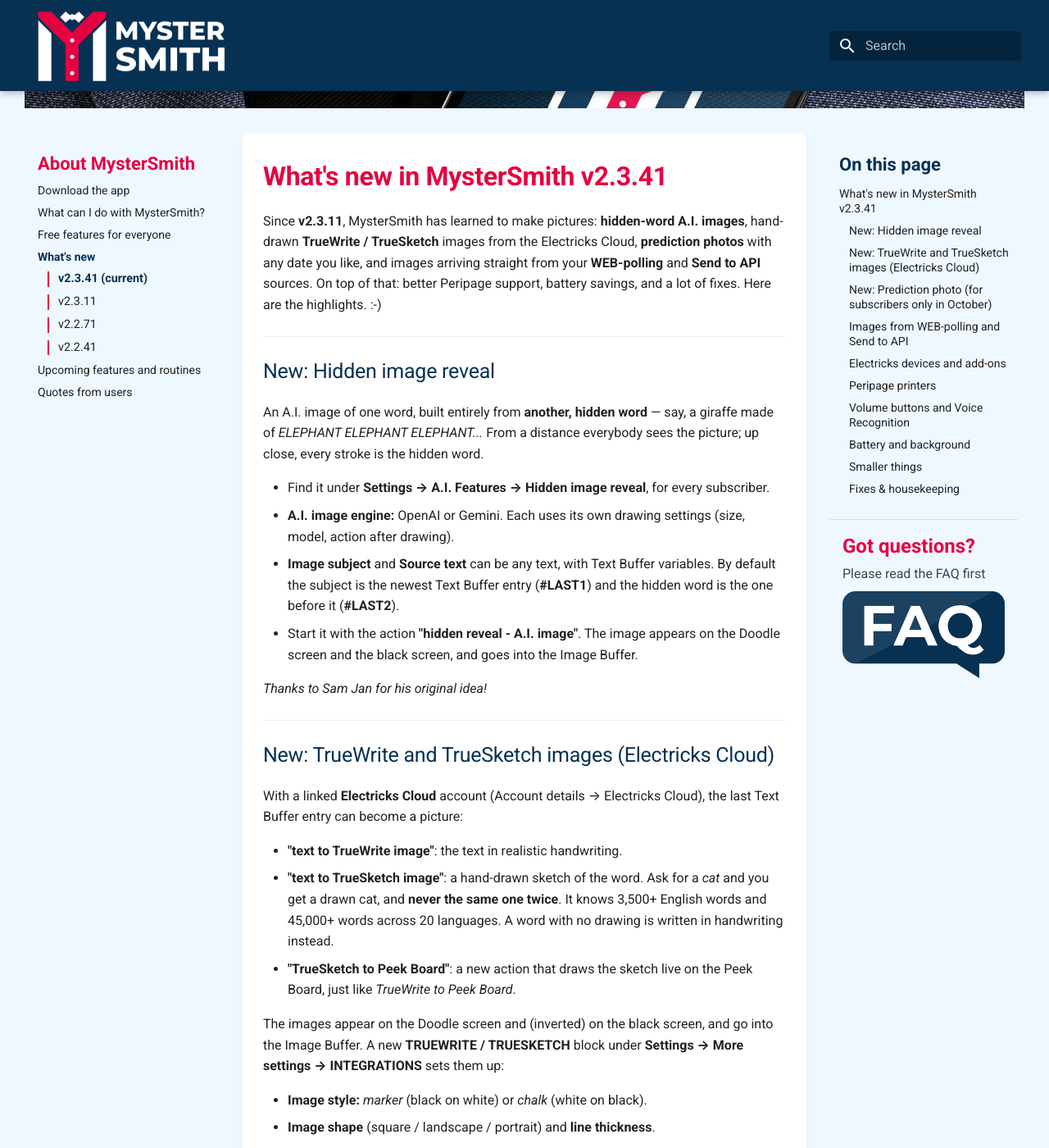
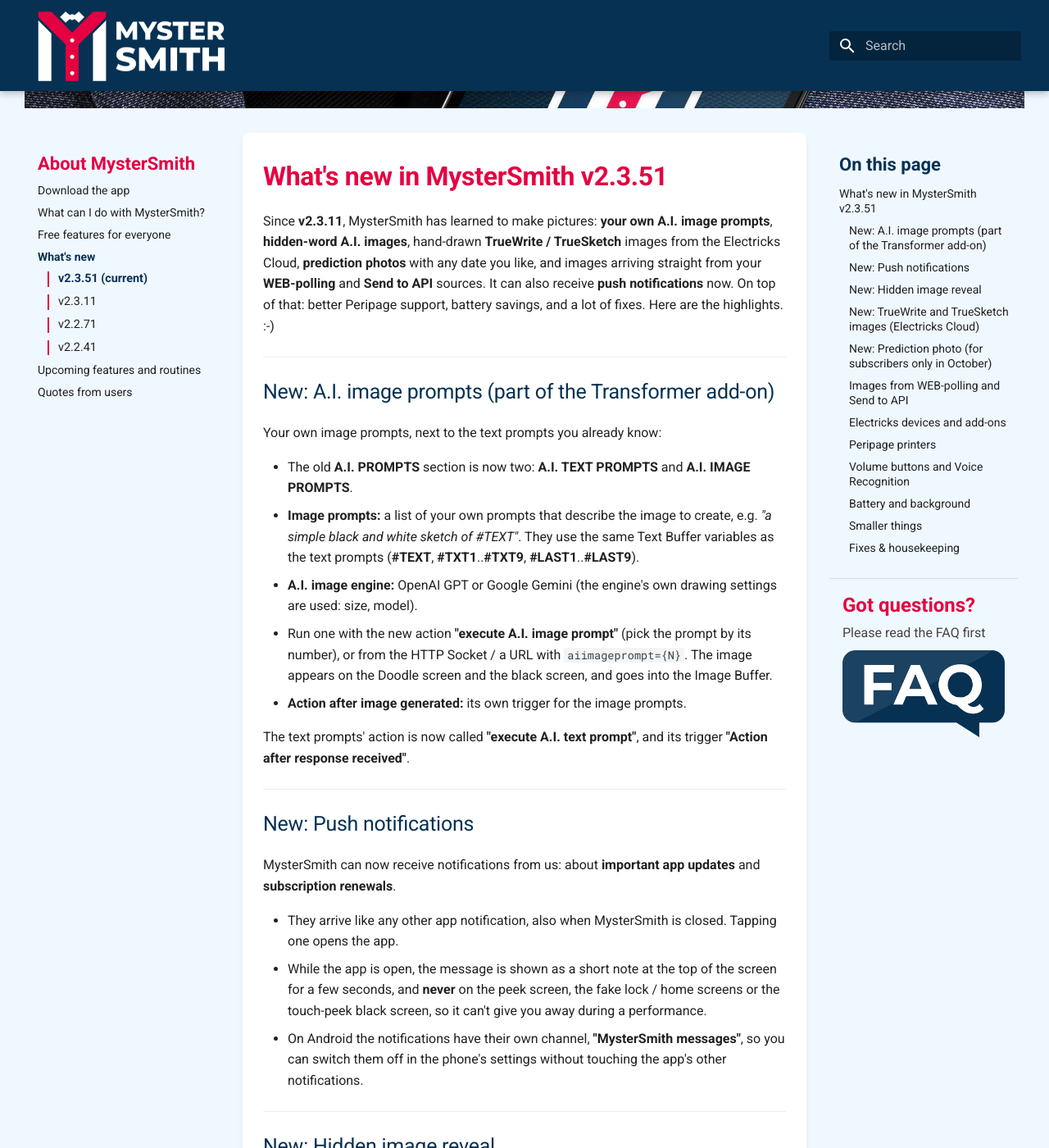
Before and after one commit to ragcsalo/mystersmith-docs, an MkDocs documentation site: the page built from docs/about-mystersmith/whats-new.md, in a window 1280 px wide and 1400 px high, scrolled down 347 px. Shown: the whole window at 82% size. Built offline with MkDocs 1.6.1 and Material for MkDocs 9.7.7, drawn with Linux system fonts in a browser that asks for light colours.

Commit message:
What's new: v2.3.51 (overwrites v2.3.41) - A.I. image prompts, push notifications
Co-Authored-By: Claude Opus 5.5 <noreply@anthropic.com>

```diff
--- a/docs/about-mystersmith/whats-new.md
+++ b/docs/about-mystersmith/whats-new.md
@@ -1,11 +1,35 @@
 ---
 title: "What's new"
-date: 2026-10-18 12:00:00
+date: 2026-10-19 12:00:00
 ---
 
-# What's new in MysterSmith v2.3.41
+# What's new in MysterSmith v2.3.51
 
-Since **v2.3.11**, MysterSmith has learned to make pictures: **hidden-word A.I. images**, hand-drawn **TrueWrite / TrueSketch** images from the Electricks Cloud, **prediction photos** with any date you like, and images arriving straight from your **WEB-polling** and **Send to API** sources. On top of that: better Peripage support, battery savings, and a lot of fixes. Here are the highlights. :-)
+Since **v2.3.11**, MysterSmith has learned to make pictures: **your own A.I. image prompts**, **hidden-word A.I. images**, hand-drawn **TrueWrite / TrueSketch** images from the Electricks Cloud, **prediction photos** with any date you like, and images arriving straight from your **WEB-polling** and **Send to API** sources. It can also receive **push notifications** now. On top of that: better Peripage support, battery savings, and a lot of fixes. Here are the highlights. :-)
+
+---
+
+## New: A.I. image prompts (part of the Transformer add-on)
+
+Your own image prompts, next to the text prompts you already know:
+
+* The old **A.I. PROMPTS** section is now two: **A.I. TEXT PROMPTS** and **A.I. IMAGE PROMPTS**.
+* **Image prompts:** a list of your own prompts that describe the image to create, e.g. *"a simple black and white sketch of #TEXT"*. They use the same Text Buffer variables as the text prompts (**#TEXT**, **#TXT1**..**#TXT9**, **#LAST1**..**#LAST9**).
+* **A.I. image engine:** OpenAI GPT or Google Gemini (the engine's own drawing settings are used: size, model).
+* Run one with the new action **"execute A.I. image prompt"** (pick the prompt by its number), or from the HTTP Socket / a URL with `aiimageprompt={N}`. The image appears on the Doodle screen and the black screen, and goes into the Image Buffer.
+* **Action after image generated:** its own trigger for the image prompts.
+
+The text prompts' action is now called **"execute A.I. text prompt"**, and its trigger **"Action after response received"**.
+
+---
+
+## New: Push notifications
+
+MysterSmith can now receive notifications from us: about **important app updates** and **subscription renewals**.
+
+* They arrive like any other app notification, also when MysterSmith is closed. Tapping one opens the app.
+* While the app is open, the message is shown as a short note at the top of the screen for a few seconds, and **never** on the peek screen, the fake lock / home screens or the touch-peek black screen, so it can't give you away during a performance.
+* On Android the notifications have their own channel, **"MysterSmith messages"**, so you can switch them off in the phone's settings without touching the app's other notifications.
 
 ---
 
--- a/docs/javascripts/ms-version-nav.js
+++ b/docs/javascripts/ms-version-nav.js
@@ -5,7 +5,7 @@
   // All documented "What's new" versions, newest first.
   // Add a new line here whenever a version gets its own page.
   var VERSIONS = [
-    { label: "v2.3.41 (current)", path: "/about-mystersmith/whats-new/" },
+    { label: "v2.3.51 (current)", path: "/about-mystersmith/whats-new/" },
     { label: "v2.3.11",           path: "/about-mystersmith/whats-new-v2-3-11/" },
     { label: "v2.2.71",           path: "/about-mystersmith/whats-new-v2-2-71/" },
     { label: "v2.2.41",           path: "/about-mystersmith/whats-new-v2-2-41/" }
```
Also changed, not shown: docs/about-mystersmith/whats-new-v2-2-41.md (+1 -1 lines), docs/about-mystersmith/whats-new-v2-2-71.md (+1 -1 lines), docs/about-mystersmith/whats-new-v2-3-11.md (+1 -1 lines).
